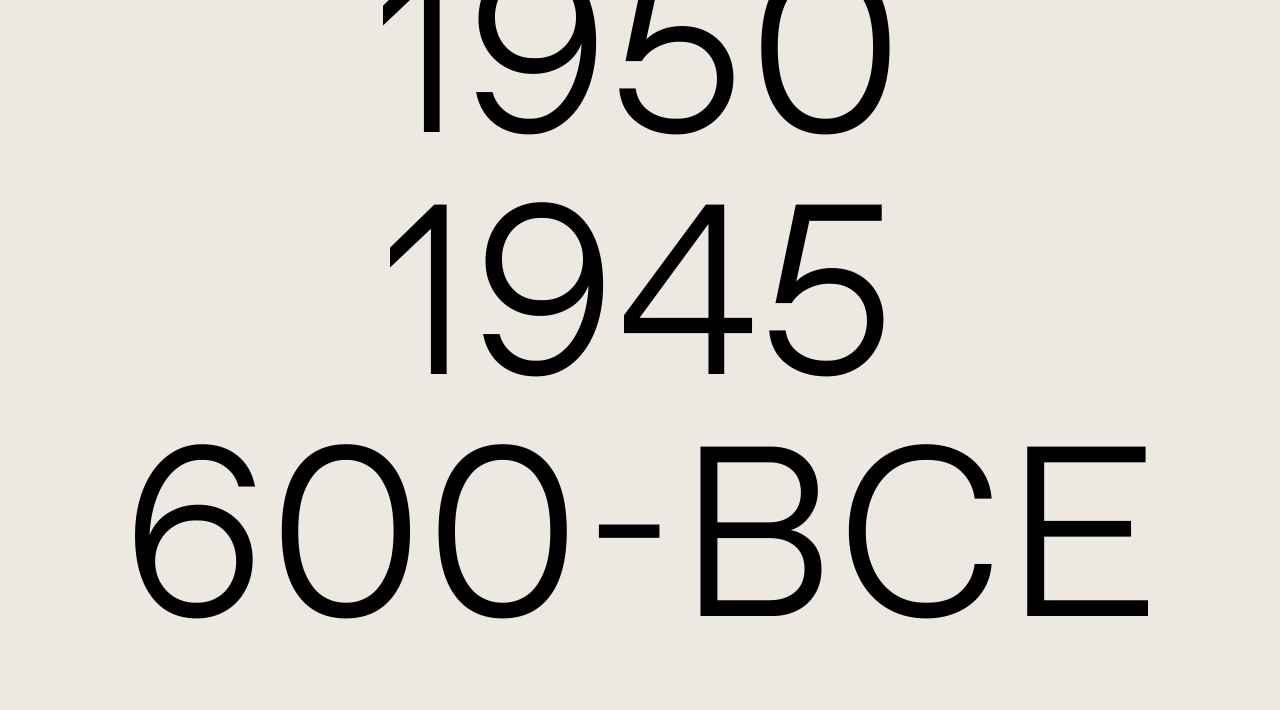
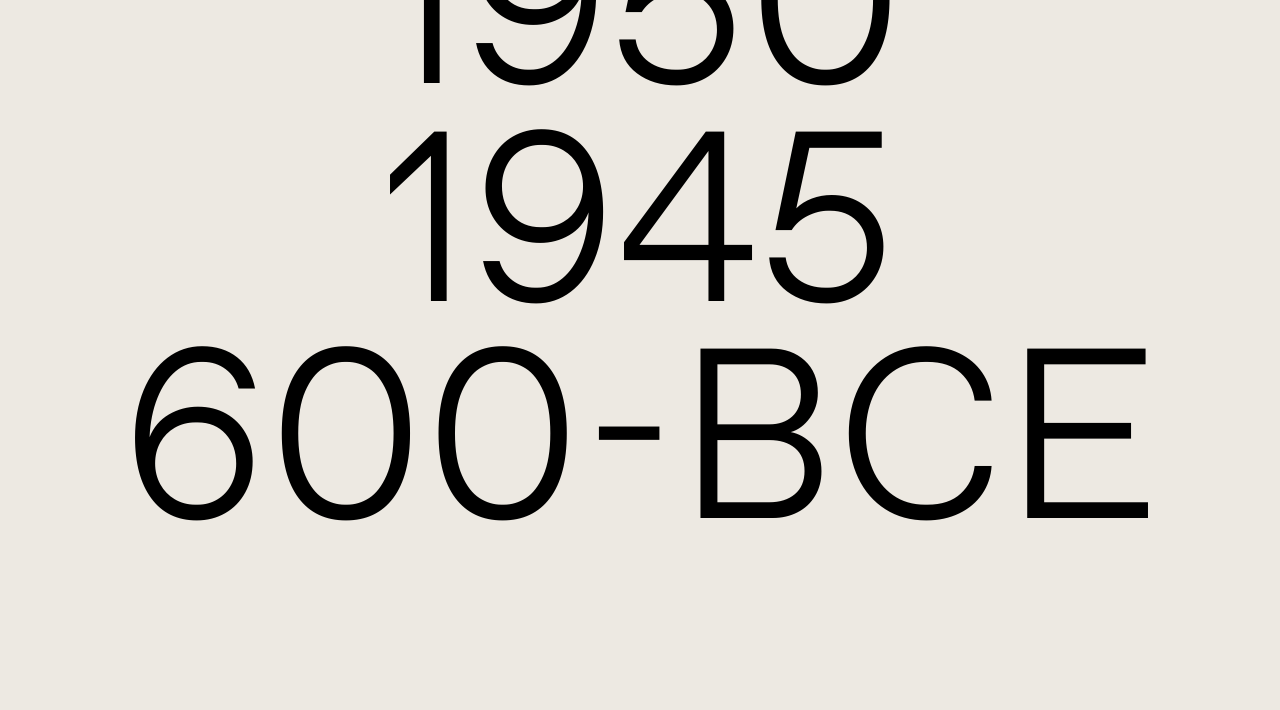
Before and after one commit to barbaracutlak/barbaracutlak.github.io, a plain HTML site: page project_2/index.html in a window 1280 px wide. Shown: the part 820-1530 px from the top of the page. After the commit the page ends 1432 px from the top, so only its background shows below. Drawn offline with Linux system fonts and the light colour scheme.

Commit message:
presentation2

```diff
--- a/project_2/styles.css
+++ b/project_2/styles.css
@@ -86,7 +86,7 @@ h2 {
   justify-content: center;
   align-items: center;
   font-size: 242px;
-  line-height: 1;
+  line-height: 0.9;
   margin: 0
 }
 
```
